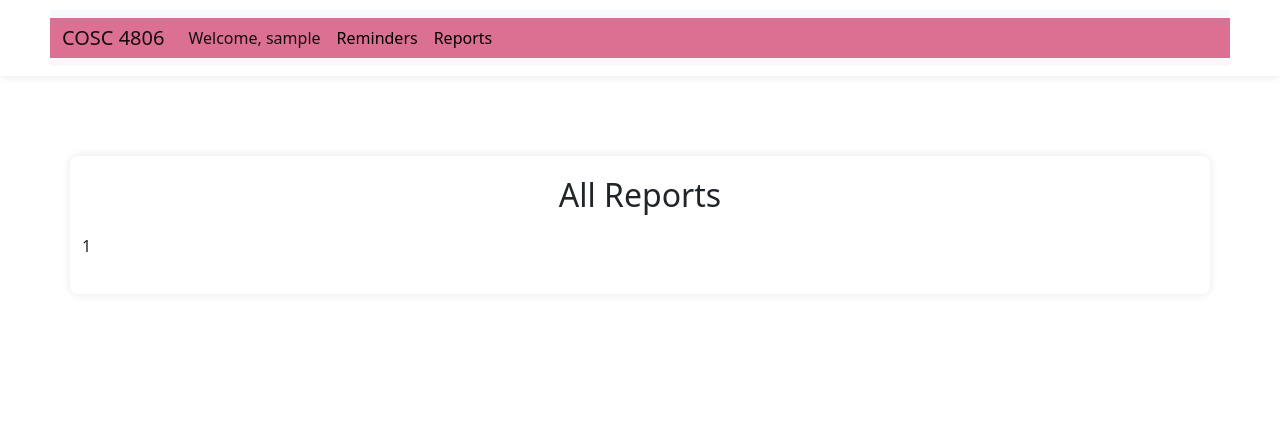
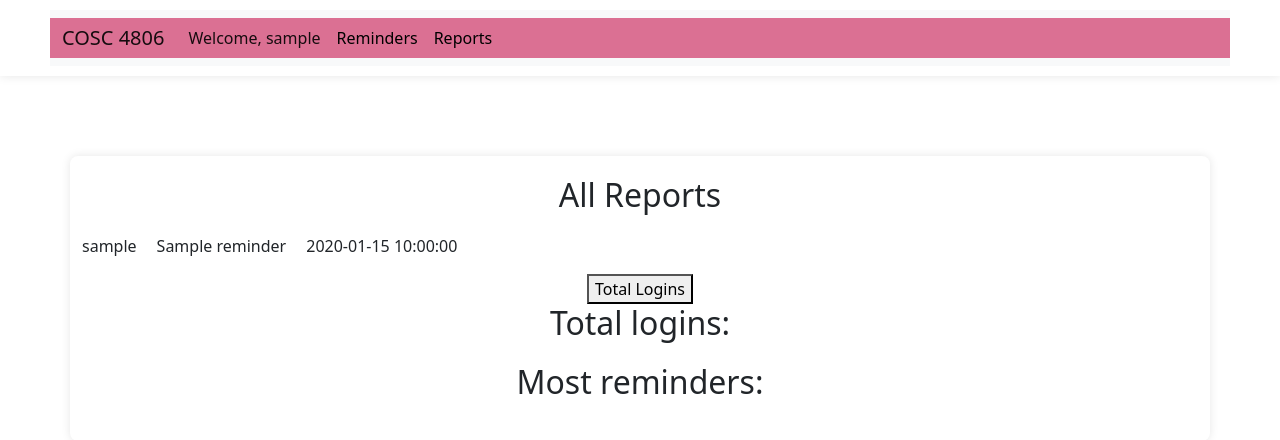
Before and after one commit to x7Hope7x/PHP-Profile-Page, a PHP site: page /reports in a window 1280 px wide. Shown: the top 440 px of the page. Run offline with PHP 8.4, Linux system fonts and the light colour scheme; the visitor is signed in with stand-in values (Sample User, id 1); tables that the repository leaves empty or names only in its code hold one stand-in row (values such as "Sample post"); data that the repository does not hold is empty.

Commit message:
made the table for each all reminders with their username
table for all reminders with their username and date created

```diff
--- a/app/controllers/reports.php
+++ b/app/controllers/reports.php
@@ -8,4 +8,8 @@ class Reports extends Controller {
       $this -> view('reports/index', ['reminders' => $list_of_reminders]);
     }
 
+    public function totalLogin($username){
+        $user = $this->model('Reminder');
+        $this -> total_logins($username);
+    }
 }
--- a/app/models/Reminder.php
+++ b/app/models/Reminder.php
@@ -11,7 +11,10 @@ class Reminder {
     public function getReports () {
         // gets the list of all reminders from the database.
         $db = db_connect();
-        $statement = $db->prepare("select * from reminders");
+        $statement = $db->prepare("SELECT users.username, reminders.subject, reminders.created_at
+FROM users
+INNER JOIN reminders ON users.id = reminders.user_id;
+");
         $statement->execute();
         $rows = $statement->fetchAll(PDO::FETCH_ASSOC);
 
@@ -64,12 +67,13 @@ class Reminder {
     }
     public function getUser($user_id){
         $db = db_connect();
-        $sql = "SELECT * FROM reminders JOIN users WHERE id = :user_id";
+        $sql = "SELECT * FROM reminders JOIN users WHERE user_id = :user_id";
         $statement = $db->prepare($sql);
         $statement->bindValue(':user_id', $user_id);
         $statement->execute();
         $rows = $statement->fetch(PDO::FETCH_ASSOC);
         return $rows;
     }
+
 }
 ?>
--- a/app/views/reports/index.php
+++ b/app/views/reports/index.php
@@ -111,11 +111,25 @@
 
                 ?>
                     <div class="reminder-item">
-                        <?php echo "<p>" .htmlspecialchars($reminder['user_id']) . '</p>'; ?>
+                        <p style="display: flex; gap: 20px;">
+                            <span><?php echo htmlspecialchars($reminder['username']); ?></span>
+                            <span><?php echo htmlspecialchars($reminder['subject']); ?></span>
+                            <span><?php echo htmlspecialchars($reminder['created_at']); ?></span>
+                        </p>
                     </div>
                 <?php
                     }
                 ?>
+                <form action="/reports/totalLogin" method="post" style="margin: 0;">
+                    <input type="hidden" name="total-logins" value = "<?php echo $reminder['username']?>">
+                    <button type="submit">Total Logins</button>
+                </form>
+            </section>
+            <section class = "total-logins">
+                <h2>Total logins:</h2>
+            </section>
+            <section class = "most-reminders">
+                <h2>Most reminders:</h2>
             </section>
         </main>
     </div>
```
